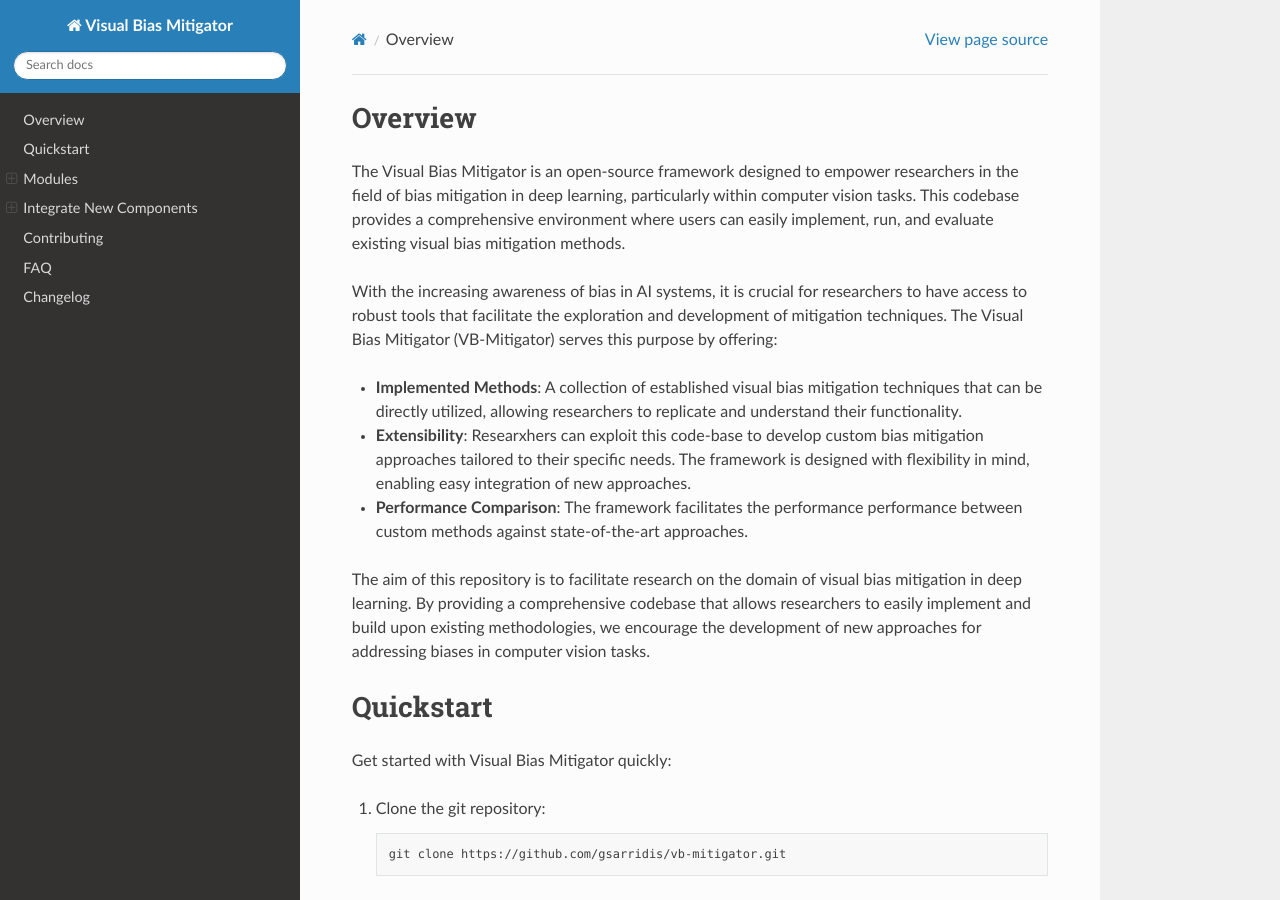
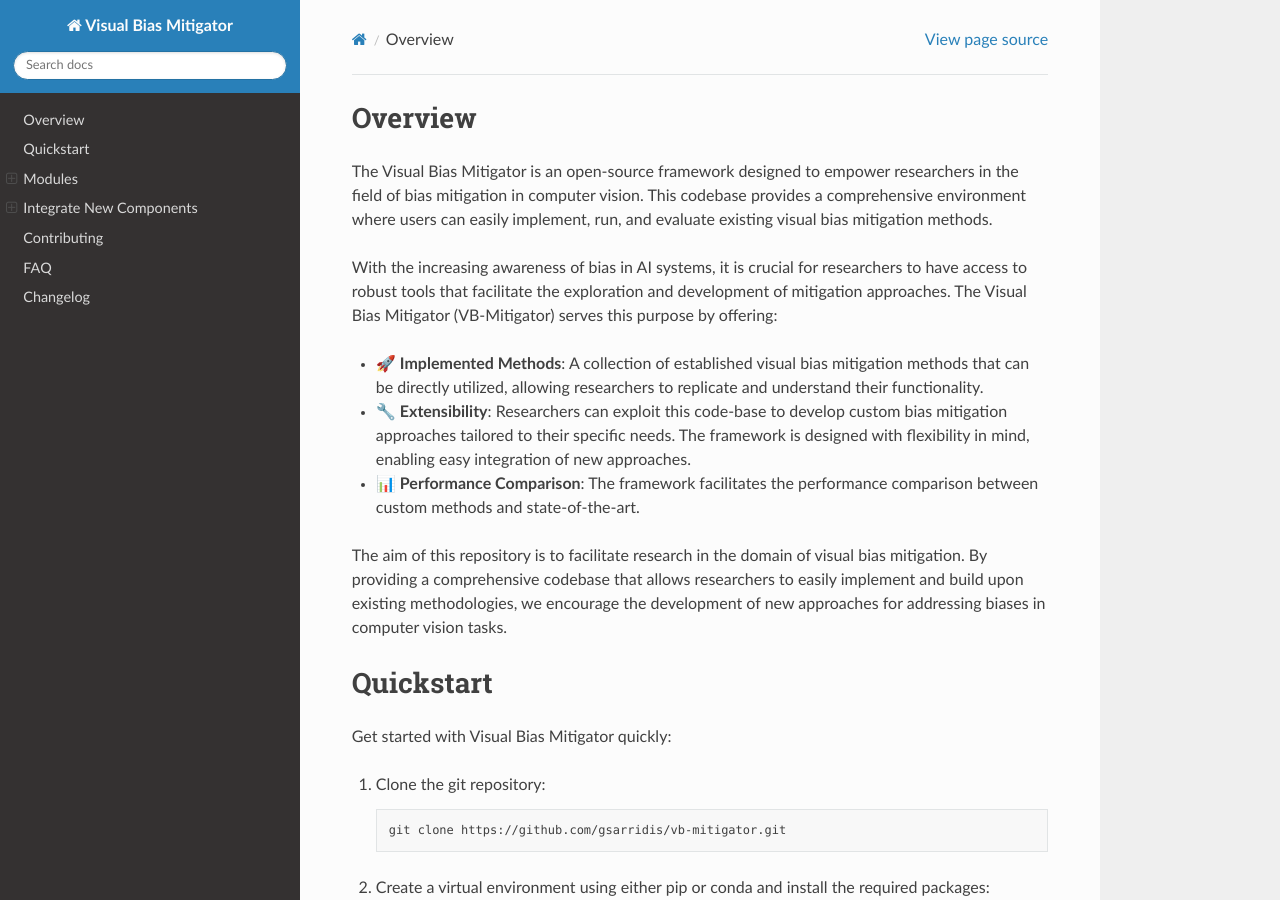
Before and after one commit to mever-team/vb-mitigator, a Sphinx documentation site: the page built from docs/source/index.rst, in a window 1280 px wide and 900 px high. Built offline with Sphinx 7.4.7 and the Read the Docs theme 3.1.0, drawn with Linux system fonts in a browser that asks for light colours.

```diff
--- a/docs/source/index.rst
+++ b/docs/source/index.rst
@@ -5,15 +5,15 @@
 Overview
 ========
 
-The Visual Bias Mitigator is an open-source framework designed to empower researchers in the field of bias mitigation in deep learning, particularly within computer vision tasks. This codebase provides a comprehensive environment where users can easily implement, run, and evaluate existing visual bias mitigation methods.
+The Visual Bias Mitigator is an open-source framework designed to empower researchers in the field of bias mitigation in  computer vision. This codebase provides a comprehensive environment where users can easily implement, run, and evaluate existing visual bias mitigation methods.
 
-With the increasing awareness of bias in AI systems, it is crucial for researchers to have access to robust tools that facilitate the exploration and development of mitigation techniques. The Visual Bias Mitigator (VB-Mitigator) serves this purpose by offering:
+With the increasing awareness of bias in AI systems, it is crucial for researchers to have access to robust tools that facilitate the exploration and development of mitigation approaches. The Visual Bias Mitigator (VB-Mitigator) serves this purpose by offering:
 
-- **Implemented Methods**: A collection of established visual bias mitigation techniques that can be directly utilized, allowing researchers to replicate and understand their functionality.
-- **Extensibility**: Researxhers can exploit this code-base to develop custom bias mitigation approaches tailored to their specific needs. The framework is designed with flexibility in mind, enabling easy integration of new approaches.
-- **Performance Comparison**: The framework facilitates the performance performance between custom methods against state-of-the-art approaches.
+- 🚀 **Implemented Methods**: A collection of established visual bias mitigation methods that can be directly utilized, allowing researchers to replicate and understand their functionality.
+- 🔧 **Extensibility**: Researchers can exploit this code-base to develop custom bias mitigation approaches tailored to their specific needs. The framework is designed with flexibility in mind, enabling easy integration of new approaches.
+- 📊 **Performance Comparison**: The framework facilitates the performance comparison between custom methods and state-of-the-art.
 
-The aim of this repository is to facilitate research on the domain of visual bias mitigation in deep learning. By providing a comprehensive codebase that allows researchers to easily implement and build upon existing methodologies, we encourage the development of new approaches for addressing biases in computer vision tasks.
+The aim of this repository is to facilitate research in the domain of visual bias mitigation. By providing a comprehensive codebase that allows researchers to easily implement and build upon existing methodologies, we encourage the development of new approaches for addressing biases in computer vision tasks.
 
 Quickstart
 ==========
```
Also changed, not shown: README.md (+6 -6 lines), 5 other files.
